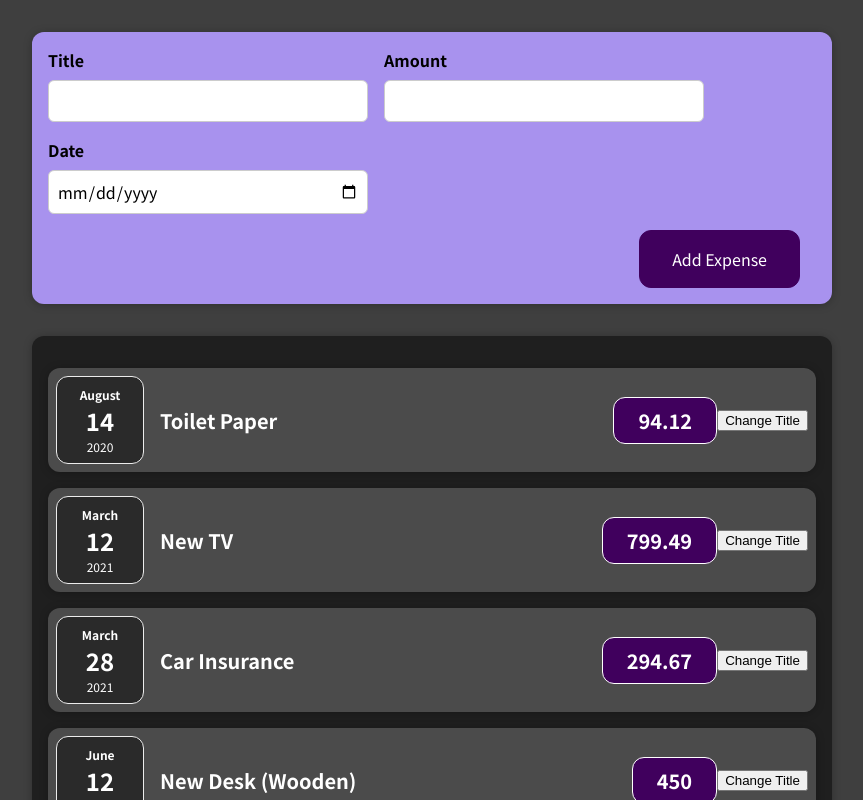
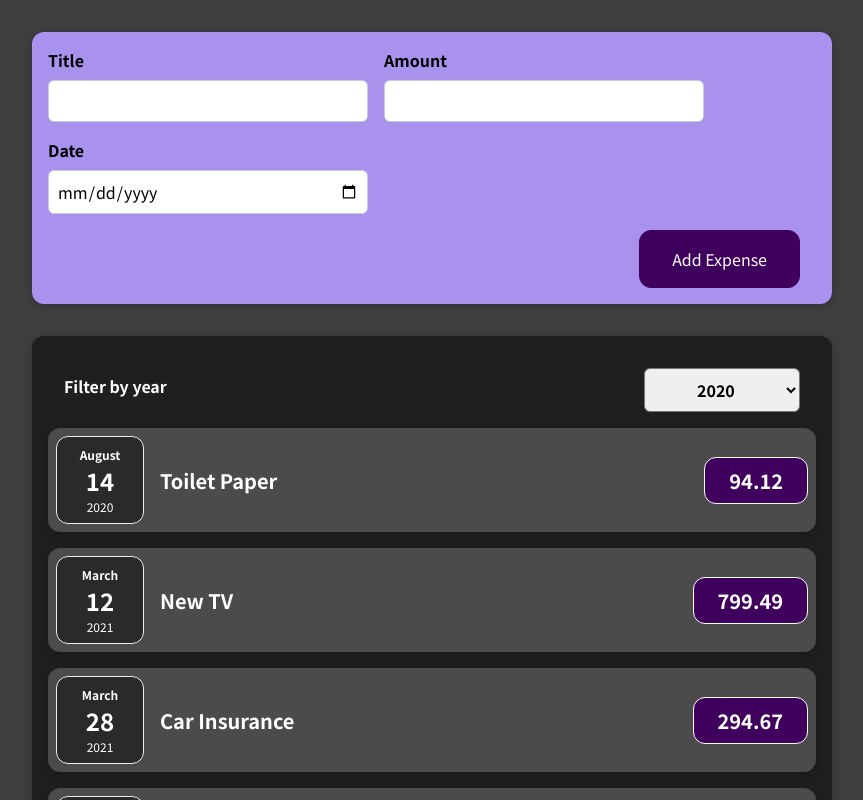
Before and after one commit to ur-git/react-basic-App, a React (Create React App) app: page / in a window 1280 px wide. Shown: the top 800 px of the page, without its empty margins (208-1071 px from the left). Built offline with nearby package versions, Linux system fonts and the light colour scheme.

Commit message:
adding filter components, two way data binding

```diff
--- a/src/Components/Expenses/ExpenseItem.js
+++ b/src/Components/Expenses/ExpenseItem.js
@@ -20,7 +20,6 @@
         <h2>{title}</h2>
         <div className="expense-item__price">{props.amount}</div>
       </div>
-      <button onClick={clickHandler}>Change Title</button>
     </Card>
   );
 }
--- a/src/Components/Expenses/Expenses.js
+++ b/src/Components/Expenses/Expenses.js
@@ -1,9 +1,24 @@
+import React, { useState } from "react";
 import ExpenseItem from "./ExpenseItem";
 import "./Expenses.css";
 import Card from "../UI/Card";
+import ExpensesFilter from "./ExpensesFilter";
+
 function Expenses(props) {
+  const [inputYear, setFilterYear] = useState("2020");
+
+  const filterChangeHandler = (year) => {
+    // console.log(year);
+    setFilterYear(year);
+  };
+
   return (
+    <div>
       <Card className="expenses">
+        <ExpensesFilter
+          onFilterChange={filterChangeHandler}
+          defaultYear={inputYear}
+        ></ExpensesFilter>
         <ExpenseItem
           title={props.items[0].title}
           amount={props.items[0].amount}
@@ -25,6 +40,7 @@
           date={props.items[3].date}
         ></ExpenseItem>
       </Card>
+    </div>
   );
 }
 
--- /dev/null
+++ b/src/Components/Expenses/ExpensesFilter.css
@@ -0,0 +1,24 @@
+.expenses-filter {
+  color: white;
+  padding: 0 1rem;
+}
+
+.expenses-filter__control {
+  display: flex;
+  width: 100%;
+  align-items: center;
+  justify-content: space-between;
+  margin: 1rem 0;
+}
+
+.expenses-filter label {
+  font-weight: bold;
+  margin-bottom: 0.5rem;
+}
+
+.expenses-filter select {
+  font: inherit;
+  padding: 0.5rem 3rem;
+  font-weight: bold;
+  border-radius: 6px;
+}
--- /dev/null
+++ b/src/Components/Expenses/ExpensesFilter.js
@@ -0,0 +1,25 @@
+import React, { useState } from "react";
+import "./ExpensesFilter.css";
+
+const ExpensesFilter = (props) => {
+  const dropDownHandler = (event) => {
+    // console.log(event.target.value);
+    props.onFilterChange(event.target.value);
+  };
+
+  return (
+    <div className="expenses-filter">
+      <div className="expenses-filter__control">
+        <label>Filter by year</label>
+        <select value={props.defaultYear} onChange={dropDownHandler}>
+          <option value="2022">2022</option>
+          <option value="2021">2021</option>
+          <option value="2020">2020</option>
+          <option value="2019">2019</option>
+        </select>
+      </div>
+    </div>
+  );
+};
+
+export default ExpensesFilter;
```
Lines whose indentation alone changed are shown as unchanged.
